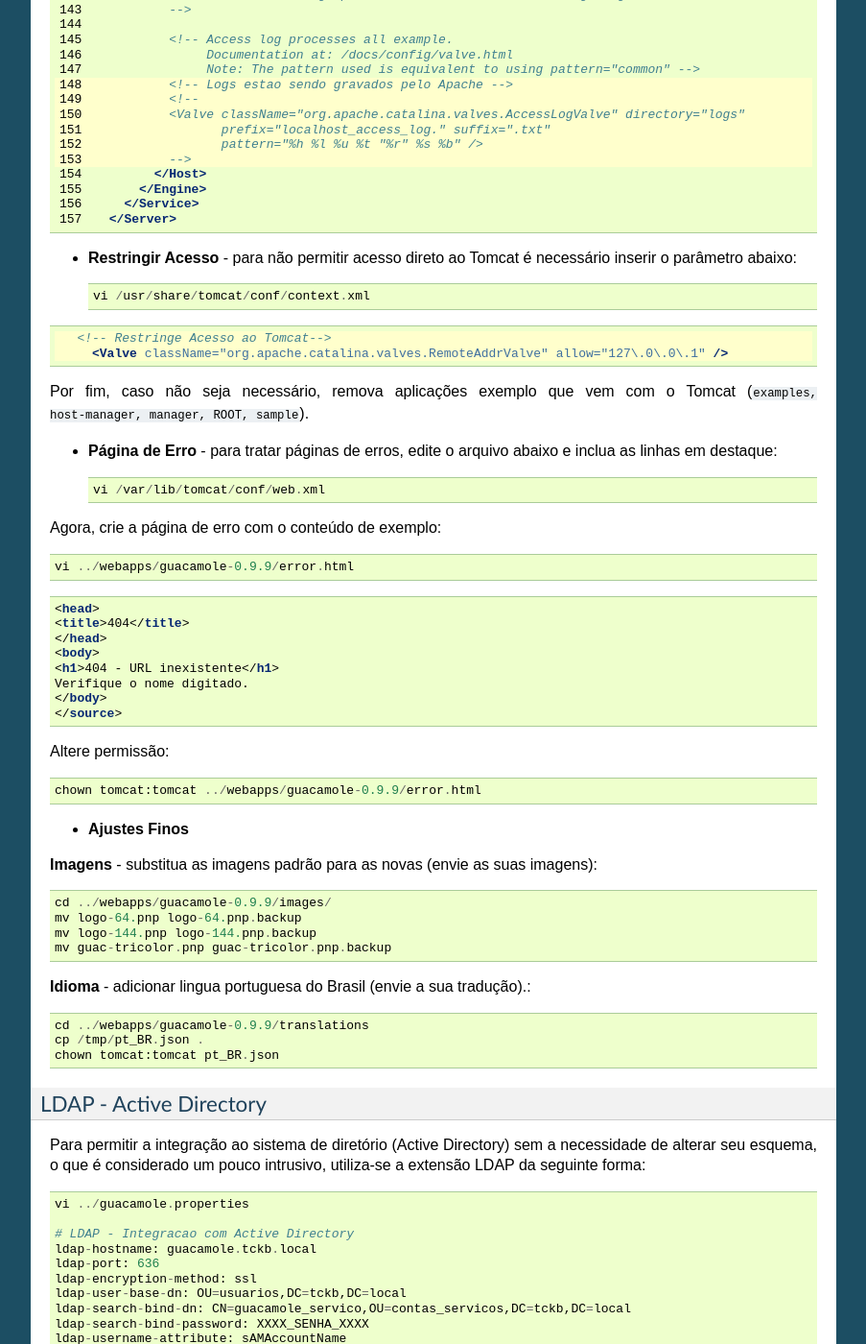
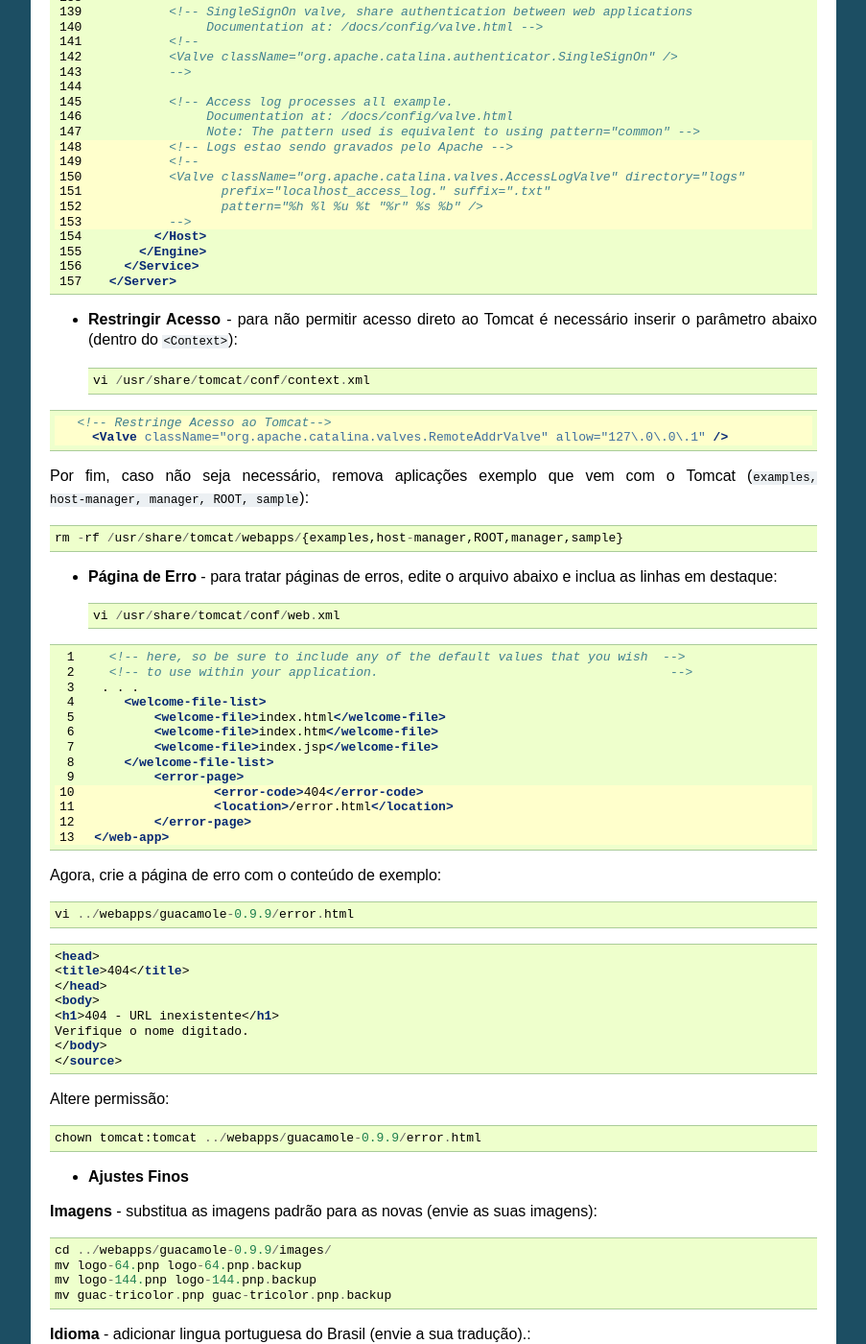
Before and after one commit to ThiagoCruzBr/kb, a Sphinx documentation site: the page built from source/guacamole.rst, in a window 1280 px wide and 1400 px high, scrolled down 8530 px. Shown: the whole window at 96% size, without its empty margins (198-1101 px from the left). Built offline with Sphinx 7.4.7, drawn with Linux system fonts in a browser that asks for light colours; some of the changed text lies outside the part shown.

```diff
--- a/source/guacamole.rst
+++ b/source/guacamole.rst
@@ -479,7 +483,7 @@ Para permitir que o tráfego entre o Apache e o Tomcat seja criptografado, as co
      </Server>
 
 
-* **Restringir Acesso** - para não permitir acesso direto ao Tomcat é necessário inserir o parâmetro abaixo::
+* **Restringir Acesso** - para não permitir acesso direto ao Tomcat é necessário inserir o parâmetro abaixo (dentro do ``<Context>``)::
 
     vi /usr/share/tomcat/conf/context.xml
 
@@ -490,15 +494,19 @@ Para permitir que o tráfego entre o Apache e o Tomcat seja criptografado, as co
        <Valve className="org.apache.catalina.valves.RemoteAddrValve" allow="127\.0\.0\.1" />
 
 
-Por fim, caso não seja necessário, remova aplicações exemplo que vem com o Tomcat (``examples, host-manager, manager, ROOT, sample``).
+Por fim, caso não seja necessário, remova aplicações exemplo que vem com o Tomcat (``examples, host-manager, manager, ROOT, sample``)::
+
+    rm -rf /usr/share/tomcat/webapps/{examples,host-manager,ROOT,manager,sample}
+
 
 
 * **Página de Erro** - para tratar páginas de erros, edite o arquivo abaixo e inclua as linhas em destaque::
 
-    vi /var/lib/tomcat/conf/web.xml
+    vi /usr/share/tomcat/conf/web.xml
+
 
 .. code-block:: xml
-  :lineons:
+  :linenos:
   :emphasize-lines: 10-13
 
       <!-- here, so be sure to include any of the default values that you wish  -->
```
Also changed, not shown: other parts of source/guacamole.rst (+7 -3 lines).
